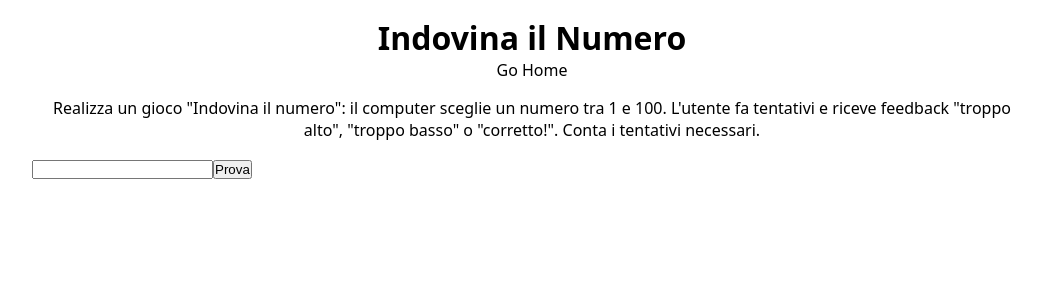
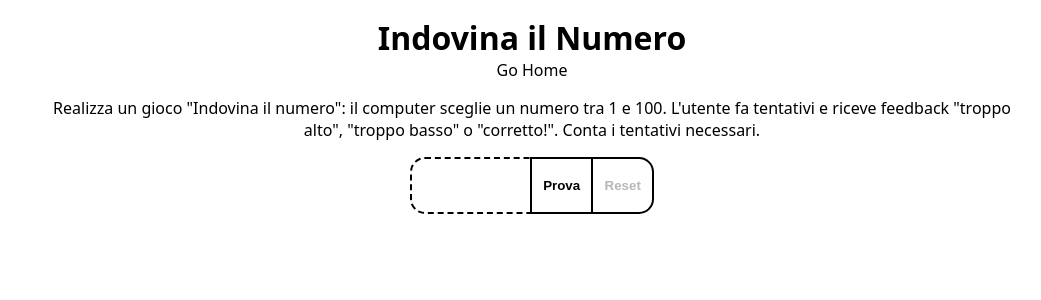
Before and after one commit to andrea-pugliatti/js-training, a React (Vite) app: page /guess-number in a window 1280 px wide. Shown: the top 300 px of the page, without its empty margins (108-1149 px from the left). Built offline with nearby package versions, Linux system fonts and the light colour scheme.

Commit message:
Add styles to Guess the Number

```diff
--- a/src/index.css
+++ b/src/index.css
@@ -201,4 +201,39 @@ body {
 			margin-top: 1rem;
 		}
 	}
+	.attempt-input {
+		display: flex;
+		justify-content: center;
+
+		input {
+			max-width: 120px;
+			font-size: 2rem;
+			padding: 0.5rem 0.7rem;
+			border: 2px dashed black;
+			border-right: none;
+			border-top-left-radius: 15px;
+			border-bottom-left-radius: 15px;
+		}
+
+		button {
+			font-weight: 700;
+			padding: 0.5rem 0.7rem;
+			background-color: white;
+			border: 2px solid black;
+			&:hover {
+				cursor: pointer;
+				background-color: beige;
+			}
+		}
+
+		button:nth-child(3) {
+			border-left: none;
+			border-top-right-radius: 15px;
+			border-bottom-right-radius: 15px;
+		}
+	}
+
+	.number {
+		font-weight: 700;
+	}
 }
--- a/src/pages/GuessNumber.jsx
+++ b/src/pages/GuessNumber.jsx
@@ -29,7 +29,6 @@ export default function GuessNumber() {
 	}
 
 	function getResponse(input) {
-		console.log(randomNumber);
 		if (input < 1 || input > 100) {
 			return "Inserisci un numero tra 1 e 100!";
 		} else if (input > randomNumber) {
@@ -53,7 +52,6 @@ export default function GuessNumber() {
 						alto", "troppo basso" o "corretto!". Conta i tentativi necessari.
 					</p>
 				</div>
-			</div>
 
 				<form onSubmit={handleSubmit} className="attempt-input">
 					<input
@@ -68,22 +66,19 @@ export default function GuessNumber() {
 						Prova
 					</button>
 
-				{gameOver ? (
-					<button type="button" onClick={initializeGame}>
+					<button disabled={!gameOver} type="button" onClick={initializeGame}>
 						Reset
 					</button>
-				) : (
-					""
-				)}
 				</form>
 
 				<div className="attempts">
 					{attempts.map((current, index) => (
 						<div key={index}>
-						{current} {getResponse(current)}
+							<span className="number">{current}</span> {getResponse(current)}
 						</div>
 					))}
 				</div>
 			</div>
+		</div>
 	);
 }
```
Lines whose indentation alone changed are shown as unchanged.
